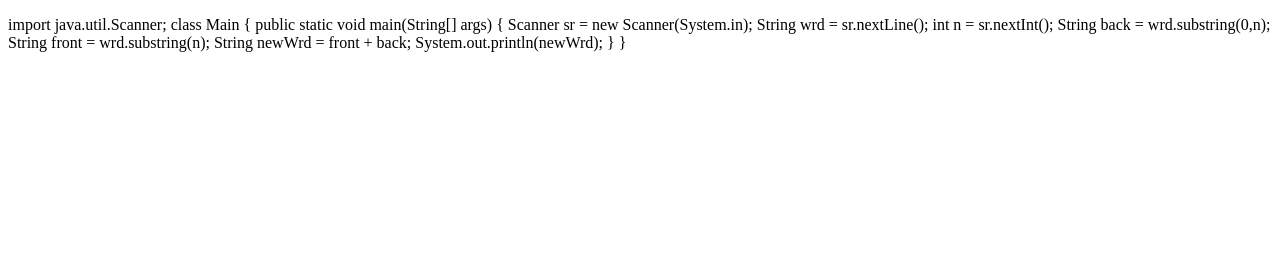
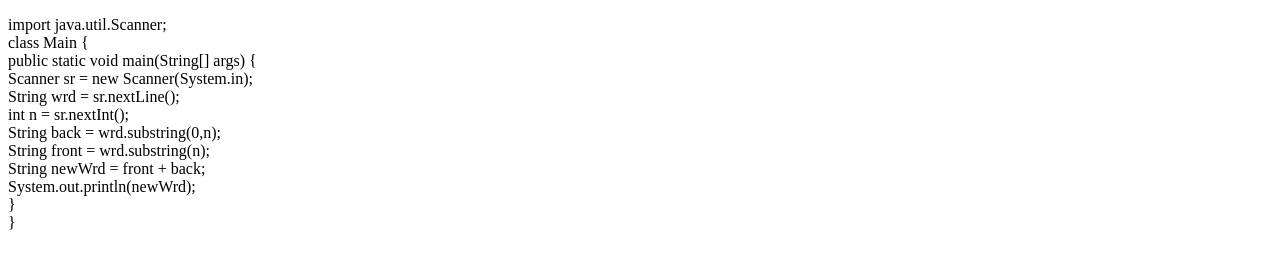
Before and after one commit to mat-su/mat-su.github.io, a plain HTML site: page index.html in a window 1280 px wide. Drawn offline with Linux system fonts and the light colour scheme.

Commit message:
updated index.html by adding br

```diff
--- a/index.html
+++ b/index.html
@@ -7,19 +7,19 @@
 
 
 <p>
-  import java.util.Scanner;
-class Main {
-    public static void main(String[] args) {
-       Scanner sr = new Scanner(System.in);
-       String wrd = sr.nextLine();
-       int n = sr.nextInt();
-       String back = wrd.substring(0,n);
-       String front = wrd.substring(n);
+  import java.util.Scanner;<br>
+class Main {<br>
+    public static void main(String[] args) {<br>
+       Scanner sr = new Scanner(System.in);<br>
+       String wrd = sr.nextLine(); <br>
+       int n = sr.nextInt();<br>
+       String back = wrd.substring(0,n);<br>
+       String front = wrd.substring(n);<br>
 
-       String newWrd = front + back;
-       System.out.println(newWrd);
-    }
-}
+       String newWrd = front + back;<br>
+       System.out.println(newWrd);<br>
+    }<br>
+}<br>
 
 </p>
 
```
